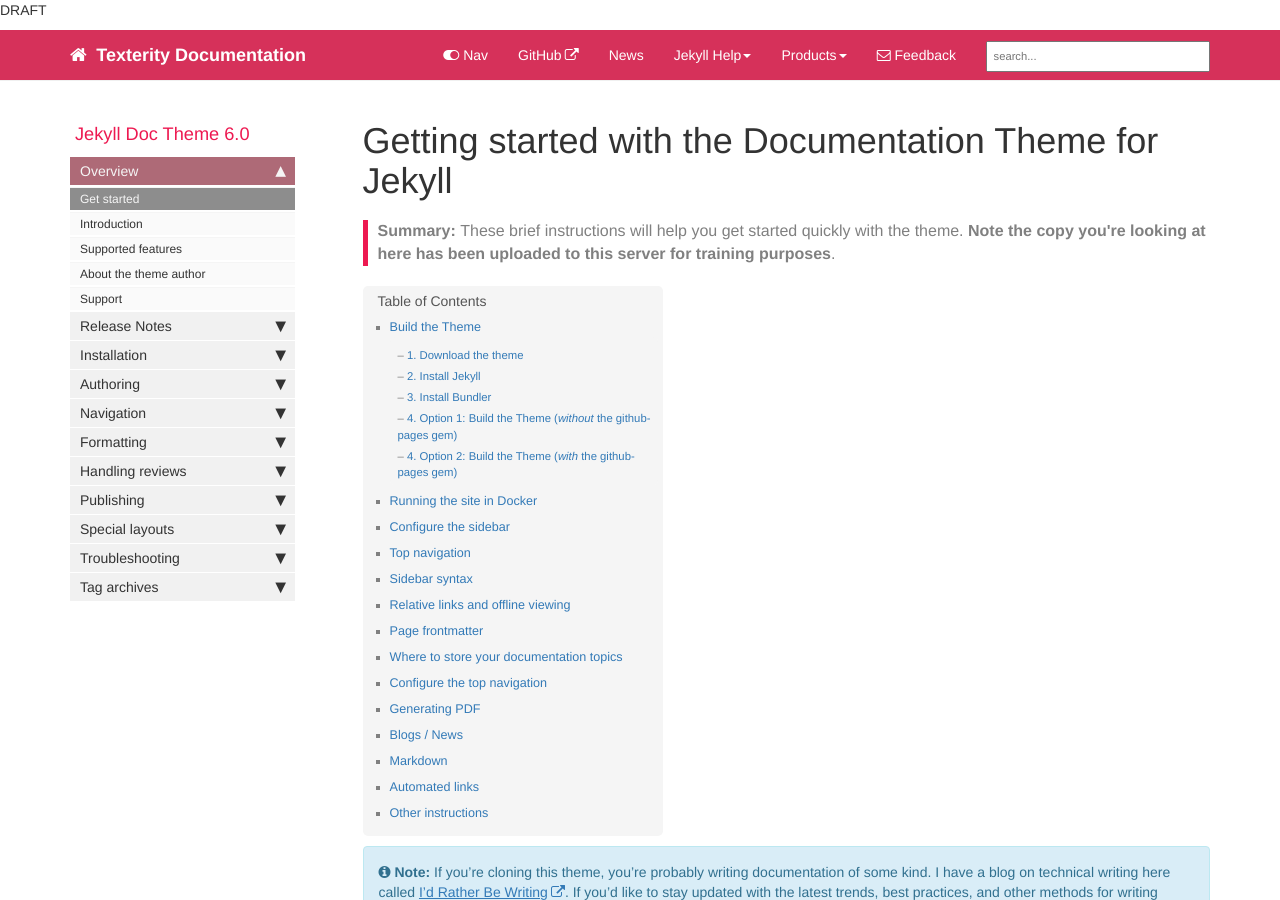
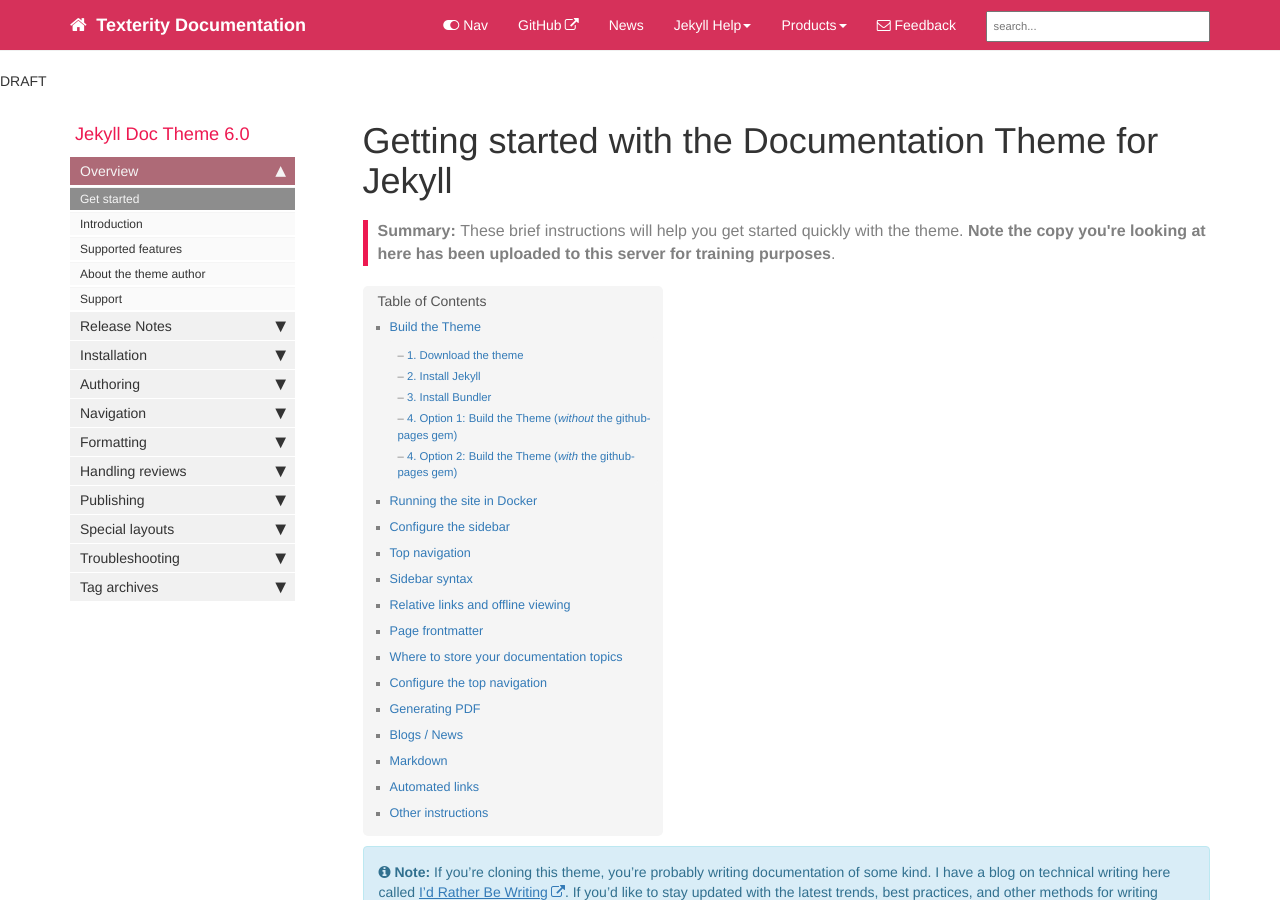
Before and after one commit to Texterity/January, a Jekyll site: the page built from docs/index.md, in a window 1280 px wide and 900 px high. Built offline with Jekyll 4.4.1, drawn with Linux system fonts in a browser that asks for light colours; nearby versions of some CDN libraries; comment, search, counter and statistics services are not loaded.

Commit message:
still working on watermark via html.default - added theme-blue to header, watermark <div> to body

```diff
--- a/docs/_layouts/default.html
+++ b/docs/_layouts/default.html
@@ -53,6 +53,7 @@
     {% if page.datatable == true %}
     <!-- Include the standard DataTables bits -->
     <link rel="stylesheet" type="text/css" href="//cdn.datatables.net/1.10.13/css/jquery.dataTables.css">
+    <link rel ="stylesheet" type="text/css" href="theme-blue.css">
     <script type="text/javascript" charset="utf8" src="//cdn.datatables.net/1.10.13/js/jquery.dataTables.js"></script>
     <!-- First, this walks through the tables that occur between ...-begin
          and ...-end and add the "datatable" class to them.
@@ -72,14 +73,15 @@
     {% endif %}
 
   </div>
-<link rel ="theme-blue.css">
-      <div id="watermark">
-        <p id="bg-text">DRAFT</p>
-        </div>
+
+</link>
 </head>
 <body>
 {% include topnav.html %}
 <!-- Page Content -->
+<div id="watermark">
+  <p id="bg-text">DRAFT</p>
+  </div>
 <div class="container">
   <div id="main">
     <!-- Content Row -->
```
